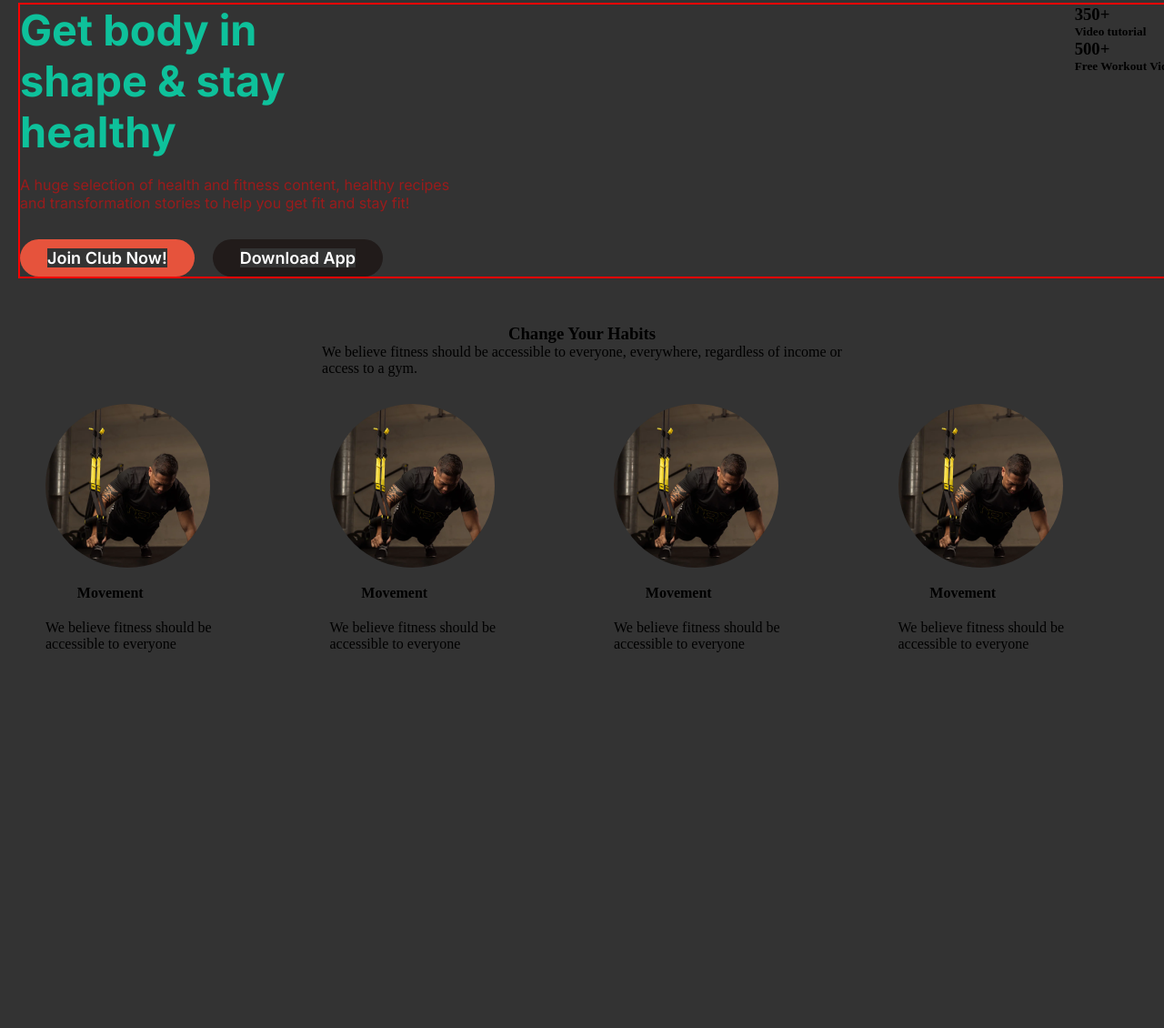
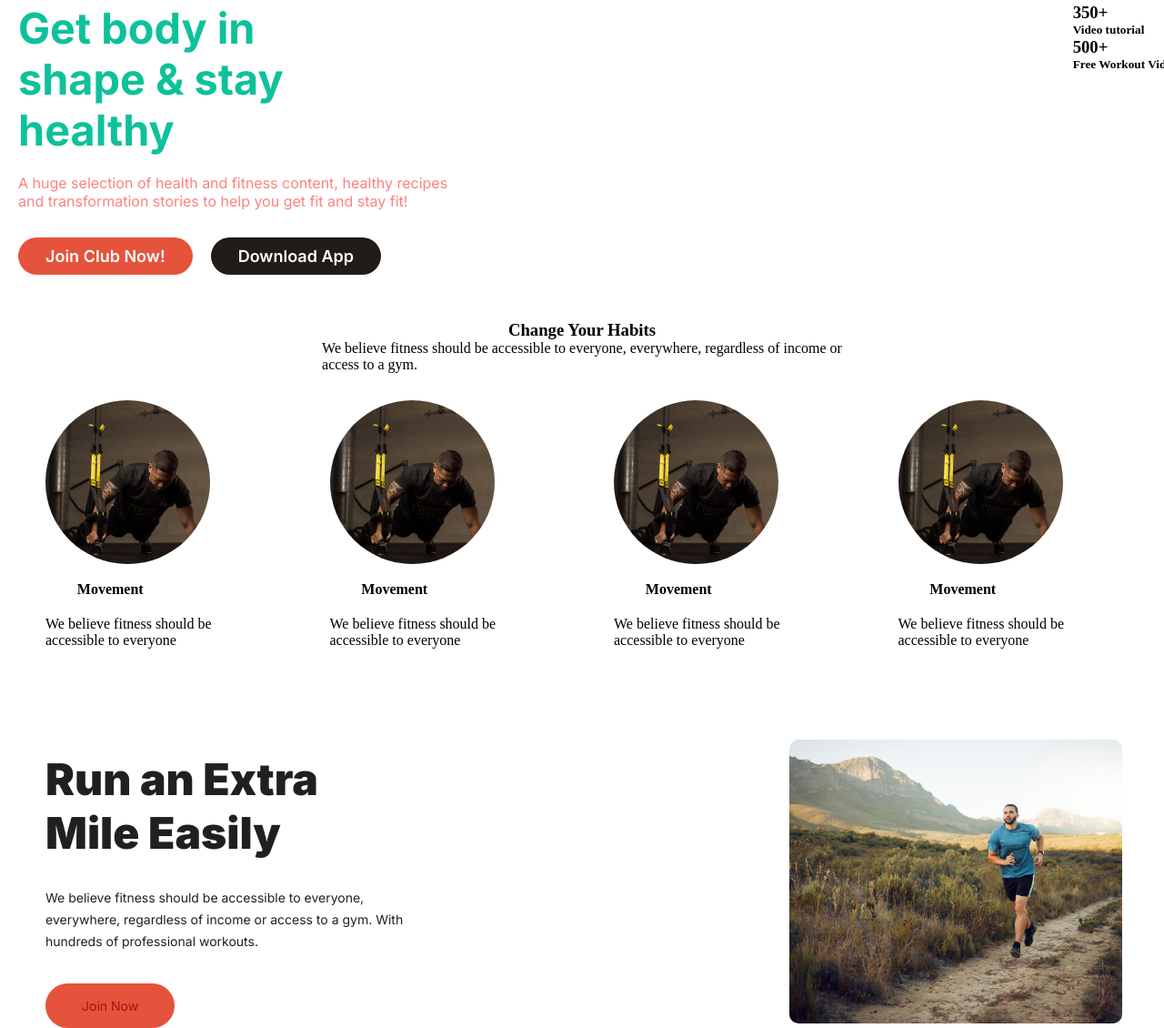
Before and after one commit to mh-adnan/Assingment_2, a plain HTML site: page index.html in a window 1280 px wide. Shown: the part 146-1276 px from the top of the page at 91% size. Before the commit the page ends 863 px from the top, so only its background shows below. Drawn offline with Linux system fonts and the light colour scheme.

```diff
--- a/index.html
+++ b/index.html
@@ -114,14 +114,21 @@
                 </div>
 
             </div>
-
-
-            <!-- run an extra miles start from here  -->
-
-
+        </section>
+        <!-- run an extra miles start from here  -->
+        <section class="run-extra-miles">
+            <div class="left-extra-miles">
+                <h2>Run an Extra <br>Mile Easily</h2>
+                <p>We believe fitness should be accessible to everyone, <br> everywhere, regardless of income or access
+                    to a gym. With <br> hundreds of professional workouts.</p>
+                <span> Join Now </span>
+            </div>
+            <div class="right-extra-miles-img">
+                <img src="images/run.jpg" alt="">
+            </div>
         </section>
 
-
+        <!-- BMI calculator start from here -->
 
     </main>
     <footer>
--- a/style.css
+++ b/style.css
@@ -2,7 +2,7 @@
 
 * {
     margin: 0;
-    background-color: #333;
+    /* background-color: #33333324; */
     /* width: 98%; */
 }
 
@@ -70,7 +70,7 @@
     flex-direction: row;
     justify-content: space-between;
     margin-top: 100px;
-    border: 2px solid red;
+    /* border: 2px solid red; */
     width: 100%;
     margin-left: 20px;
     position: relative;
@@ -164,3 +164,68 @@
 
 
 /* run an extra miles start from here  */
+
+
+.run-extra-miles {
+    display: flex;
+    flex-direction: row;
+    justify-content: space-between;
+    align-items: center;
+    margin-top: 100px;
+    margin-left: 50px;
+    width: 100%;
+}
+
+.left-extra-miles h2 {
+    color: rgb(33, 32, 32);
+    font-family: Inter;
+    font-size: 48px;
+    font-weight: 900;
+
+}
+
+.left-extra-miles {
+    width: 60%;
+}
+
+.right-extra-miles-img {
+    width: 40%;
+}
+
+.left-extra-miles p {
+    margin-top: 30px;
+    color: rgb(33, 32, 32);
+    font-family: Inter;
+    font-size: 14px;
+    font-weight: 400;
+    line-height: 24px;
+    margin-bottom: 50px;
+    text-align: justify;
+
+}
+
+.left-extra-miles span {
+    margin-top: 300px;
+    color: rgb(171, 15, 15);
+    font-family: Inter;
+    font-size: 14px;
+    font-weight: 400;
+    border-radius: 42px;
+    padding: 16px 40px 16px 40px;
+    background: rgb(230, 83, 60);
+
+}
+
+
+.right-extra-miles-img img {
+    width: 366px;
+    height: 312px;
+    object-fit: cover;
+    border-radius: 10px;
+    margin-left: 50px;
+    margin-right: 20px;
+
+}
+
+/*
+BMI calculator start from here  */
```
